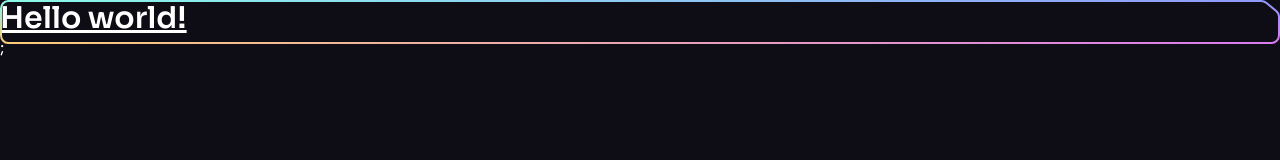
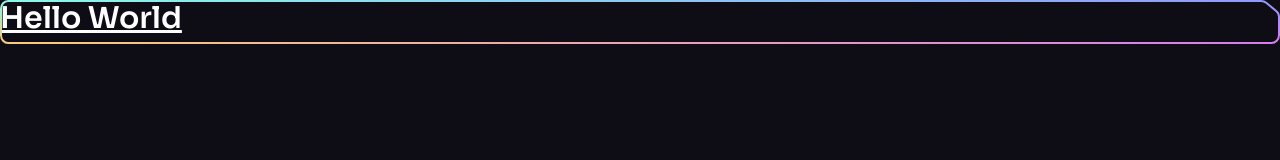
Before and after one commit to jeanbuhendwa/brainwave, a React (Vite) app: page / in a window 1280 px wide. Shown: the top 160 px of the page. Built offline with nearby package versions, Linux system fonts and the light colour scheme.

Commit message:
Update app

```diff
--- a/src/App.jsx
+++ b/src/App.jsx
@@ -3,7 +3,7 @@
 const App = () => {
   return (
     <>
-      <h1 className="text-3xl font-bold underline">Hello world!</h1>;
+      <h1 className="text-3xl font-bold underline">Hello World</h1>
       <div className="pt-[4.75rem] lg:pt-[5.25rem] overflow-hidden">
         <Button className="mt-10" href="#login">
           Something
```
